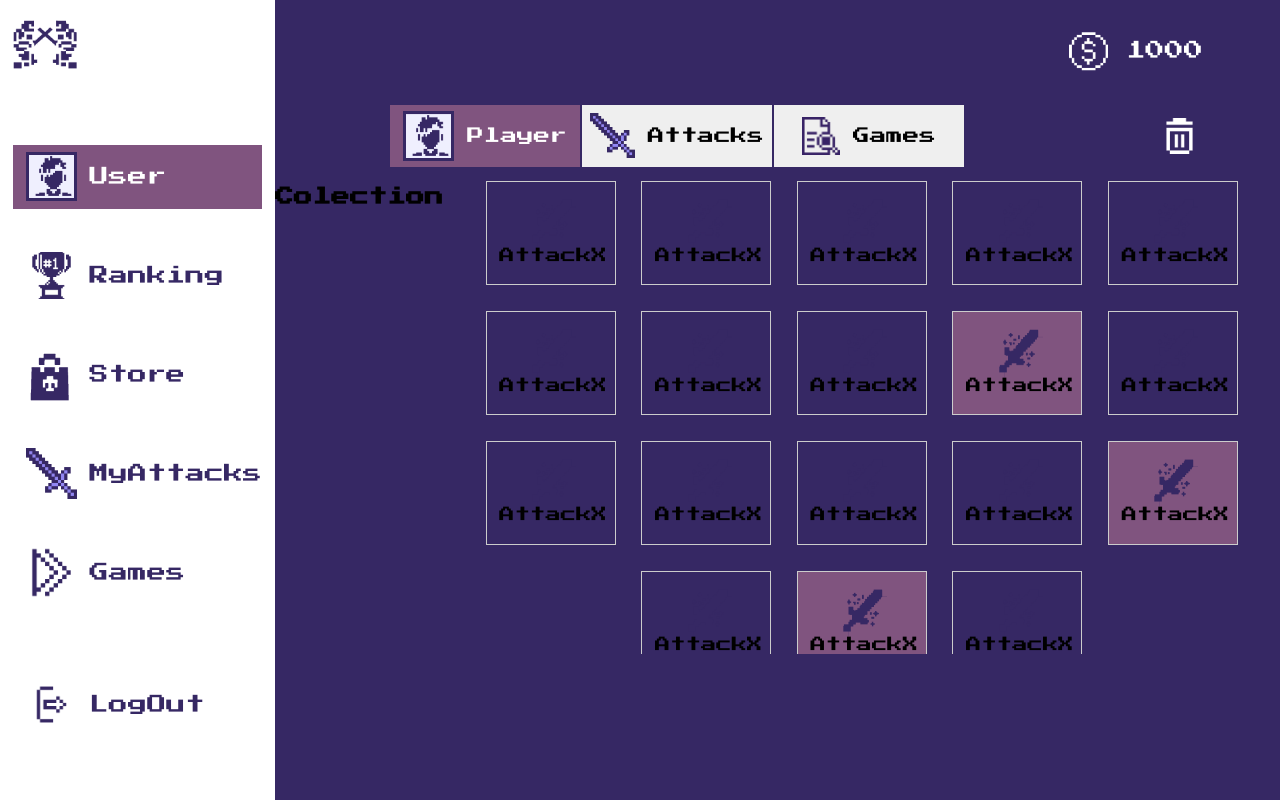
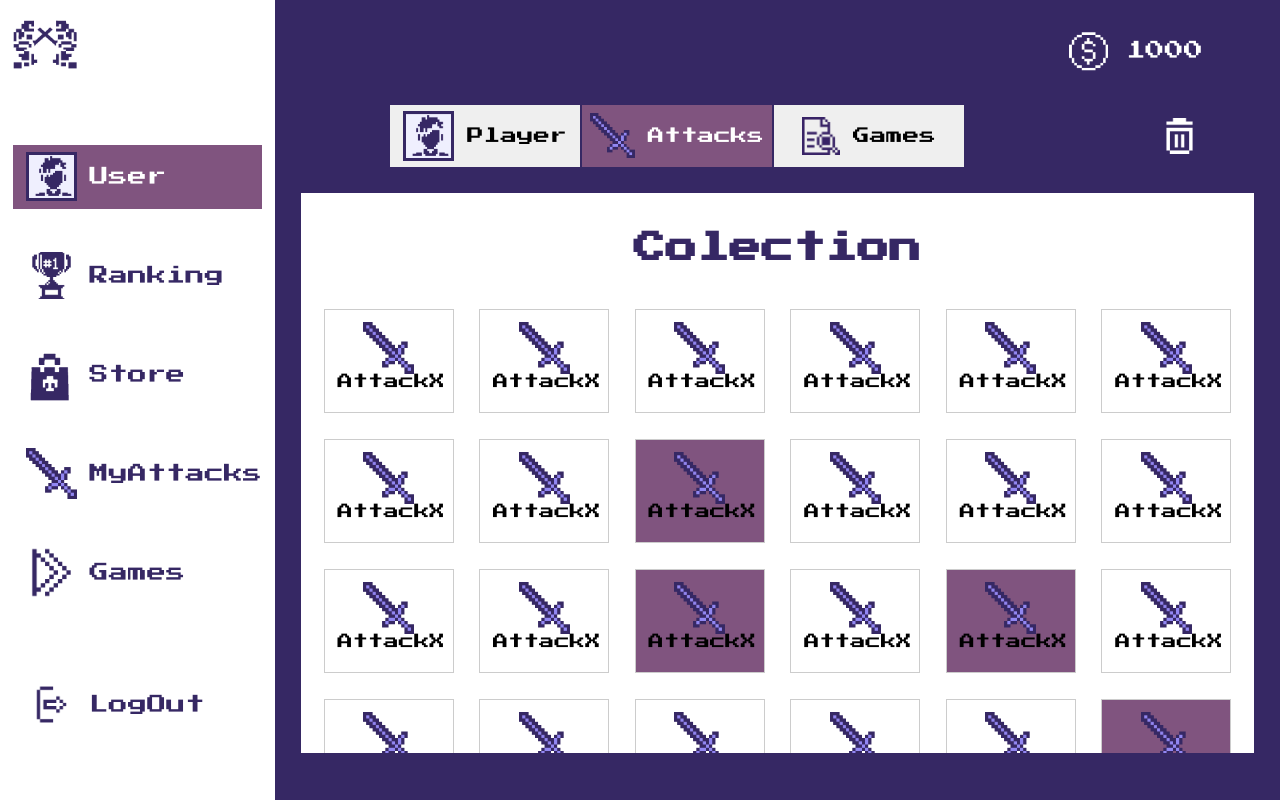
Before and after one commit to hugola6una/projectesWebI, a Vue app: page /user in a window 1280 px wide. Both pictures are taken after a click on the button "Attacks". Built offline with nearby package versions, Linux system fonts and the light colour scheme.

Commit message:
Done user part

```diff
--- a/src/components/AttacksContent.vue
+++ b/src/components/AttacksContent.vue
@@ -3,6 +3,7 @@
 </script>
 
 <template>
+    <div class="attacksContent">
         <h1>Colection</h1>
         <section class="items">
             <ItemAttack />
@@ -23,10 +24,34 @@
             <ItemAttack />
             <ItemAttack class="sel" />
             <ItemAttack />
+            <ItemAttack />
+            <ItemAttack />
+            <ItemAttack />
+            <ItemAttack />
+            <ItemAttack />
+            <ItemAttack class="sel" />
+            <ItemAttack />
+            <ItemAttack class="sel" />
+            <ItemAttack />
+
+
         </section>
+    </div>
 </template>
 
 <style scoped>
+
+.attacksContent {
+    margin: 2vmax;
+    display: flex;
+    flex-direction: column;
+    justify-content: start;
+    align-items: center;
+    width: 100%;
+    background-color: white;
+    max-height: 70vh;
+
+}
 .attacksContent h1 {
     margin-top: 3vmax;
     font-size: 2.5vmax;
@@ -35,15 +60,19 @@
 
 .items {
     width: 100%;
-    height: 38vmax;
     display: flex;
     flex-wrap: wrap;
     justify-content: center;
-    max-height: 38vmax;
     overflow-y: auto;
 }
 
 .sel {
     background-color: #80547f;
 }
+
+@media (max-width: 800px) {
+    .attacksContent {
+        max-height: 60vh;
+    }
+}
 </style>
--- a/src/components/GamesContent.vue
+++ b/src/components/GamesContent.vue
@@ -3,6 +3,7 @@
 </script>
 
 <template>
+    <div class="gamesContent">
         <h3>RATIO: 3 / 7</h3>
         <section class="games">
             <ItemMatch class="won"/>
@@ -13,9 +14,22 @@
             <ItemMatch class="won"/>
             <ItemMatch class="lose"/>
         </section>
+    </div>
 </template>
 
 <style scoped>
+
+    .gamesContent {
+        display: flex;
+        flex-direction: column;
+        width: 100%;
+        margin: 2vmax;
+        background-color: white;
+        justify-content: start;
+        text-align: center;
+        align-items: center;
+        max-height: 70vh;
+    }
 
     .gamesContent h3{
         color: #362864;
@@ -23,8 +37,7 @@
     }
     .games {
         width: 100%;
-        height: 39vmax;
-        max-height: 39vmax;
+        height: 100%;
         overflow-y: auto;
     }
 
@@ -35,4 +48,10 @@
     .lose {
         background-color: rgb(189, 99, 99);
     }
+
+    @media (max-width: 800px) {
+    .gamesContent {
+        max-height: 60vh;
+    }
+}
 </style>
--- a/src/components/ItemAttack.vue
+++ b/src/components/ItemAttack.vue
@@ -5,7 +5,7 @@
 
 <template>
     <article class="item" > <!-- TODO: Tema breu descripcio en cas de hover o click (encara per decidir)  -->
-        <img src="..\assets\images\icons\myAttacksIcon.png" alt="attackIcon" class="iSword" />
+        <img src="..\assets\images\icons\swordIcon.png" alt="attackIcon" class="iSword" />
         <div class="name">AttackX</div>
     </article>
 </template>
--- a/src/components/LateralMenu.vue
+++ b/src/components/LateralMenu.vue
@@ -136,7 +136,7 @@ const selectedOption = route.name;
     font-size: 1.5vmax;
   }
 
-  @media (max-width: 820px) {
+  @media (max-width: 850px) {
     .container {
       grid-template-columns: 1fr;
       grid-template-rows: 8fr 1fr;
--- a/src/components/TrashContent.vue
+++ /dev/null
@@ -1,25 +0,0 @@
-<script setup>
-    import router from '../router';
-</script>
-
-<template>
-    <h2>ARE YOU SURE YOU WANT TO DELETE "USER"?</h2>
-    <p>All player-related information will be automaticly delated.</p>
-
-</template>
-
-<style scoped>
-
-h2, p {
-    color: #362864;
-}
-
-h2 {
-    font-size: 3vmax;
-}
-
-p {
-    font-size: 1.5vmax;
-}
-
-</style>
--- a/src/views/UserView.vue
+++ b/src/views/UserView.vue
@@ -5,7 +5,6 @@
   import PlayerContent from '../components/PlayerContent.vue';
   import AttacksContent from '../components/AttacksContent.vue';
   import GamesContent from '../components/GamesContent.vue';
-  import TrashContent from '../components/TrashContent.vue';
 
   const contentToShow = ref('player');
 
@@ -23,15 +22,15 @@
         <section class="center">
           <nav class="userSelectors">
             <div class="userOptions">
-                <button class="active" @click="showContent('player')">
+                <button @click="showContent('player')" :class="{ active: contentToShow === 'player' }">
                 <img src="../assets/images/icons/playerdefault.png" alt="User" class="iUser">
                 <span>Player</span>
               </button>
-              <button @click="showContent('attacks')">
+              <button @click="showContent('attacks')" :class="{ active: contentToShow === 'attacks' }">
                 <img src="../assets/images/icons/swordIcon.png" alt="Attacks" class="iSword">
                 <span>Attacks</span>
               </button>
-              <button @click="showContent('games')">
+              <button @click="showContent('games')" :class="{ active: contentToShow === 'games' }">
                 <img src="..\assets\images\icons\historicGamesIcon.png" alt="Games" class="iArchive">
                 <span>Games</span>
               </button>
@@ -52,9 +51,18 @@
             <div v-else-if="contentToShow === 'games'" class="userContent">
               <GamesContent />
             </div>
-            <div v-else class="userContent">
-              <TrashContent />
+            <div v-else class="trashContent">
+              <h2>ARE YOU SURE YOU WANT TO DELETE "USER"?</h2>
+              <p>All player-related information will be automaticly delated.</p>
+              <div class="deleteOptions">
+                <router-link to="/" class="link">
+                  <button>Confirm</button>
+                </router-link>
+                <button @click="showContent('player')">
+                  Cancel
+                </button>
               </div>
+            </div>
           </article>
         </section>
     </div>
@@ -165,7 +173,35 @@
     margin: 1vmax;
   }
 
-  @media (max-width: 820px) {
+  .trashContent {
+    display: flex;
+    flex-direction: column;
+    justify-content: center;
+    align-items: center;
+    text-align: center;
+    background-color: white;
+    color: #362864;
+    width: 100%;
+    margin: 2vmax;
+    padding: 2vmax;
+  }
+
+  .trashContent h2 {
+    font-size: 3vmax;
+  }
+
+  .trashContent p {
+    font-size: 1vmax;
+  }
+
+  .trashContent button {
+    display: inline-flex;
+    background-color: #362864;
+    color: white;
+    margin: 2vmax;
+  }
+
+  @media (max-width: 800px) {
     .container {
       grid-template-columns: 1fr;
       display: flex;
@@ -194,8 +230,8 @@
       display: none;
     }
 
-    .userOptions {
-      width: 6vmax;
+    button {
+      width: 8vmax;
     }
 
 
```
Lines whose indentation alone changed are shown as unchanged.
